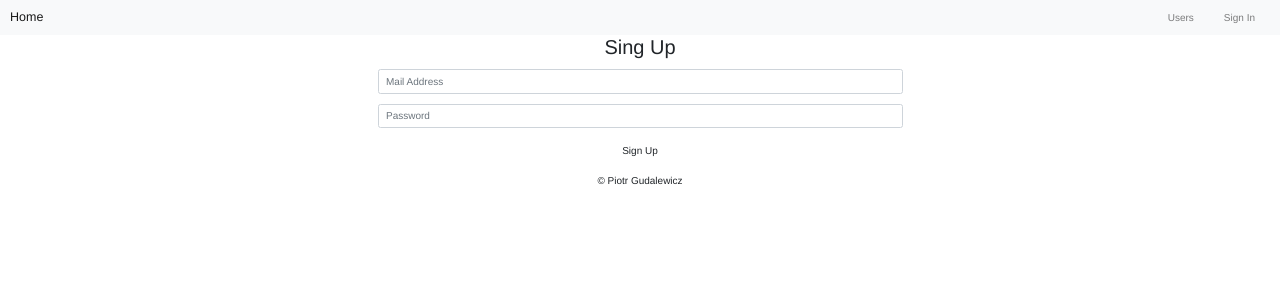
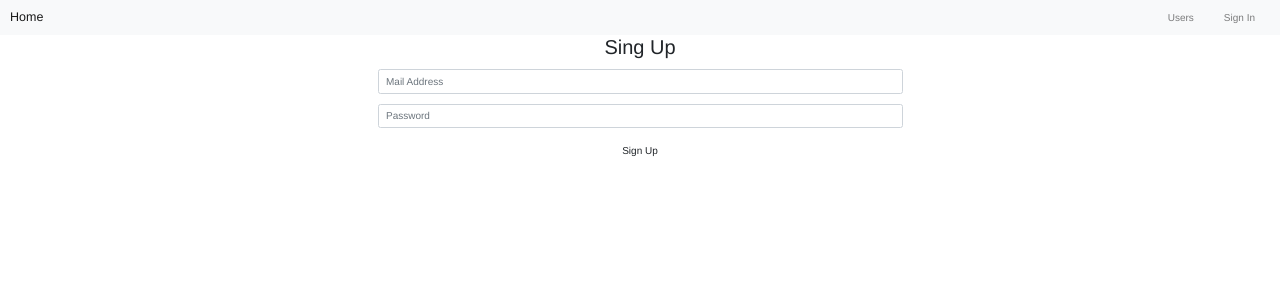
Before and after one commit to gudalewiczpiotr1994/my-react-crud-app, a React app: page /signUp in a window 1280 px wide. Shown: the top 300 px of the page. Built offline with nearby package versions, Linux system fonts and the light colour scheme.

Commit message:
Changed: Routing system from navbar to app.js

```diff
--- a/src/App.js
+++ b/src/App.js
@@ -1,20 +1,18 @@
 import React, { Component } from 'react';
 import './App.css';
-import classes from './Components/Footer/Footer.css';
+import { BrowserRouter } from 'react-router-dom'
 import Navbar from './Components/Navbar/Navbar'
 class App extends Component {
   render() {
     const copy = "\u00A9"
 
     return (
-      <div className="App">
-            <Navbar/>
-            <footer className={classes.Footer}>
-                <p className={classes.Text}>
-                    {copy} Piotr Gudalewicz
-                </p>
-            </footer>
-      </div>
+      <BrowserRouter>
+        <div className="App">
+          <Navbar />
+        </div>
+      </BrowserRouter>
+
     );
   }
 }
--- a/src/Components/Navbar/Navbar.js
+++ b/src/Components/Navbar/Navbar.js
@@ -1,5 +1,5 @@
 import React, { Component } from 'react';
-import { BrowserRouter as Router, Route, Link } from "react-router-dom";
+import { Route, Link } from "react-router-dom";
 import Home from '../Home/Home';
 import Users from '../Users/Users';
 import classes from './Navbar.css';
@@ -11,7 +11,6 @@ class Navbar extends Component {
     }
     render() {
         return (
-            <Router>
                 <div>
                     <nav className={"navbar navbar-expand-lg navbar-light bg-light " + classes.NavbarFont} >
                         <Link className={"navbar-brand " + classes.NavbarFont} to="/">Home</Link>
@@ -37,9 +36,6 @@ class Navbar extends Component {
                     <Route exact path="/signIn" component={SignIn} />
                     <Route exact path="/signUp" component={SignUp} />
                 </div>
-
-            </Router>
-
         );
     }
 }
```
